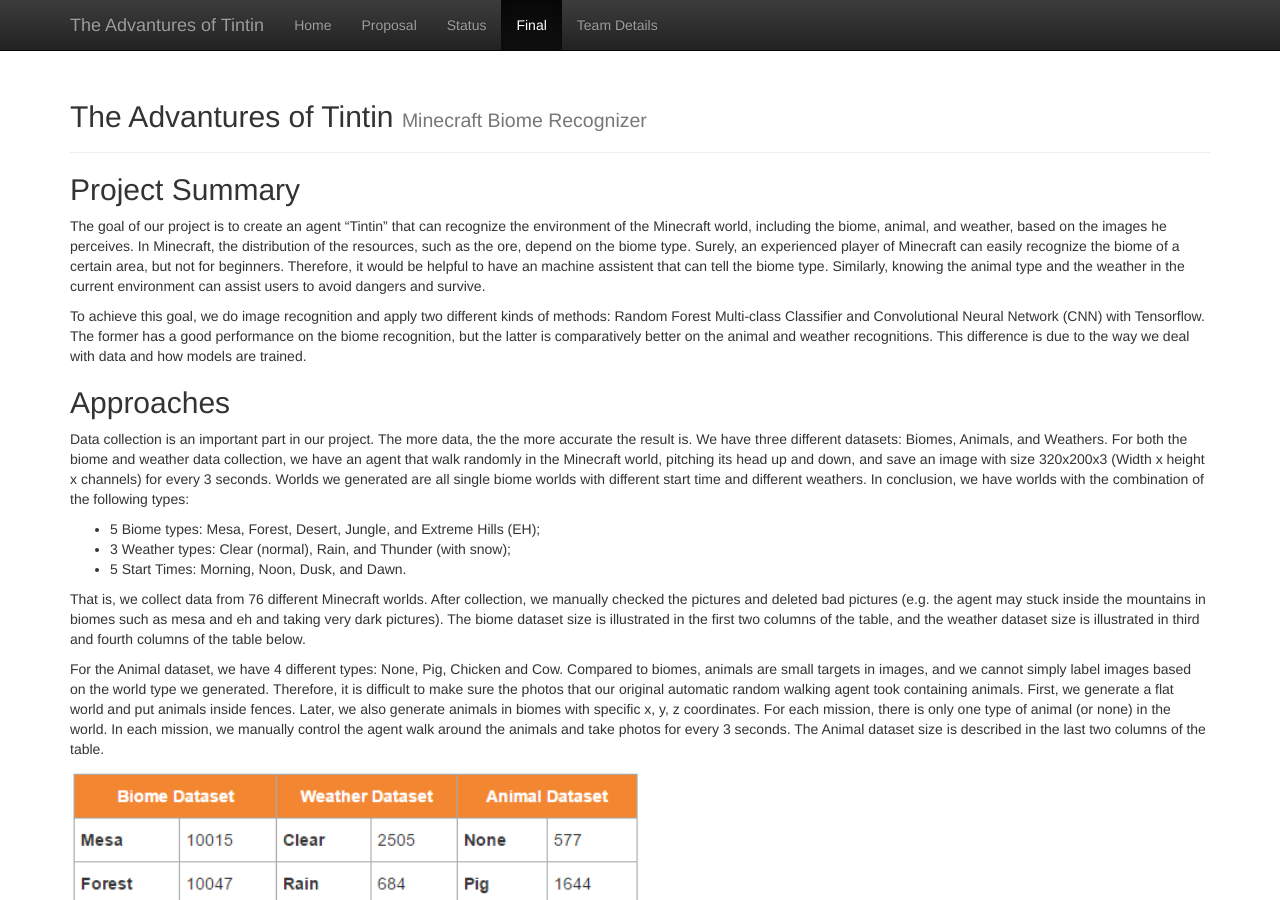
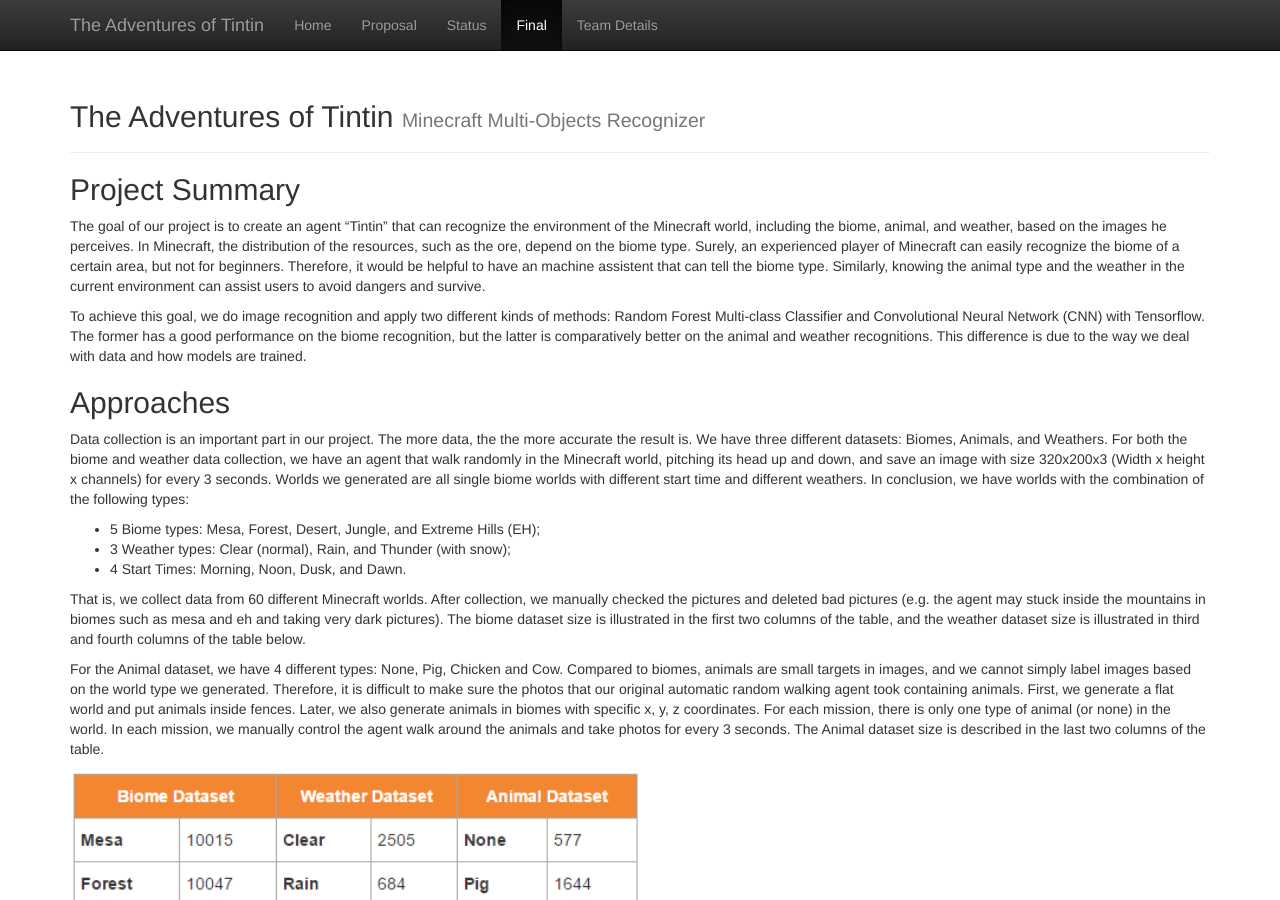
Before and after one commit to jennyzeng/Minecraft-AI, a Jekyll site: the page built from docs/final.md, in a window 1280 px wide and 900 px high. Built offline with Jekyll 4.4.1, drawn with Linux system fonts in a browser that asks for light colours; formulas are drawn with MathJax 3.

Commit message:
edit report

```diff
--- a/docs/_config.yml
+++ b/docs/_config.yml
@@ -1,8 +1,8 @@
 ###########
 # site.title
 
-title:    'The Advantures of Tintin'
-subtitle: 'Minecraft Biome Recognizer'
+title:    'The Adventures of Tintin'
+subtitle: 'Minecraft Multi-Objects Recognizer'
 
 
 #########################
--- a/docs/final.md
+++ b/docs/final.md
@@ -16,9 +16,9 @@
 
 - 5 Biome types: Mesa, Forest, Desert, Jungle, and Extreme Hills (EH);
 - 3 Weather types: Clear (normal), Rain, and Thunder (with snow);
-- 5 Start Times: Morning, Noon, Dusk, and Dawn.
+- 4 Start Times: Morning, Noon, Dusk, and Dawn.
 
-That is, we collect data from 76 different Minecraft worlds. After collection, we manually checked the pictures and deleted bad pictures (e.g. the agent may stuck inside the mountains in biomes such as mesa and eh and taking very dark pictures). The biome dataset size is illustrated in the first two columns of the table, and the weather dataset size is illustrated in third and fourth columns of the table below.
+That is, we collect data from 60 different Minecraft worlds. After collection, we manually checked the pictures and deleted bad pictures (e.g. the agent may stuck inside the mountains in biomes such as mesa and eh and taking very dark pictures). The biome dataset size is illustrated in the first two columns of the table, and the weather dataset size is illustrated in third and fourth columns of the table below.
 
 For the Animal dataset, we have 4 different types: None, Pig, Chicken and Cow. Compared to biomes, animals are small targets in images, and we cannot simply label images based on the world type we generated. Therefore, it is difficult to make sure the photos that our original automatic random walking agent took containing animals. First, we generate a flat world and put animals inside fences. Later, we also generate animals in biomes with specific x, y, z coordinates. For each mission, there is only one type of animal (or none) in the world. In each mission, we manually control the agent walk around the animals and take photos for every 3 seconds. The Animal dataset size is described in the last two columns of the table.
 
```
